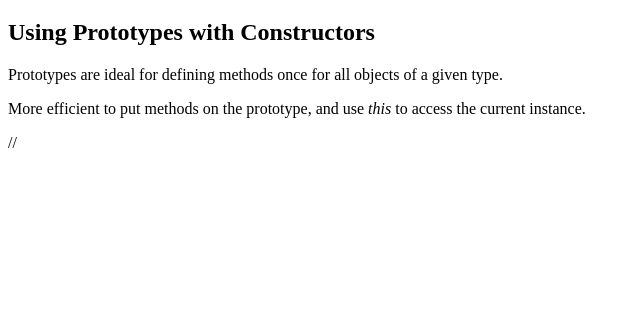
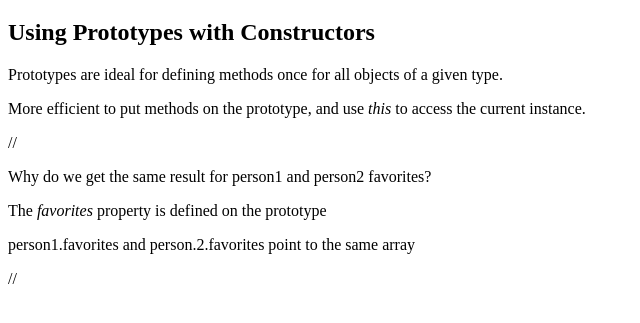
Before and after one commit to RunningTalus/TPoOOJS, a plain HTML site: page 04 - Constructors & Prototypes/04-02 - Prototypes/04-02-02 - Using Prototypes with Constructors/index.html in a window 1280 px wide. Shown: the part 61-384 px from the top of the page, without its empty margins (0-640 px from the left). Drawn offline with Linux system fonts and the light colour scheme.

Commit message:
Constructors & Prototypes/Prototypes/Using Prototypes with Constructors - Watch where your reference values are pointing.

```diff
--- a/04 - Constructors & Prototypes/04-02 - Prototypes/04-02-02 - Using Prototypes with Constructors/index.html
+++ b/04 - Constructors & Prototypes/04-02 - Prototypes/04-02-02 - Using Prototypes with Constructors/index.html
@@ -31,6 +31,32 @@
 
 //
 
+<script>
+  function Person(name) {
+    this.name = name;
+  }
+
+  Person.prototype.sayName = function() {
+    console.log(this.name);
+  };
+
+  Person.prototype.favorites = [];
+
+  var person1 = new Person("Donald");
+  var person2 = new Person("Jeb");
+
+  person1.favorites.push("steak");
+  person2.favorites.push("wings");
+
+  console.log(person1.favorites); // logs ["steak", "wings"]
+  console.log(person2.favorites); // logs ["steak", "wings"]
+</script>
+
+<p>Why do we get the same result for person1 and person2 favorites?</p>
+<p>The <i>favorites</i> property is defined on the prototype</p>
+<p>person1.favorites and person.2.favorites point to the same array</p>
+//
+
 
 
 </body>
```
